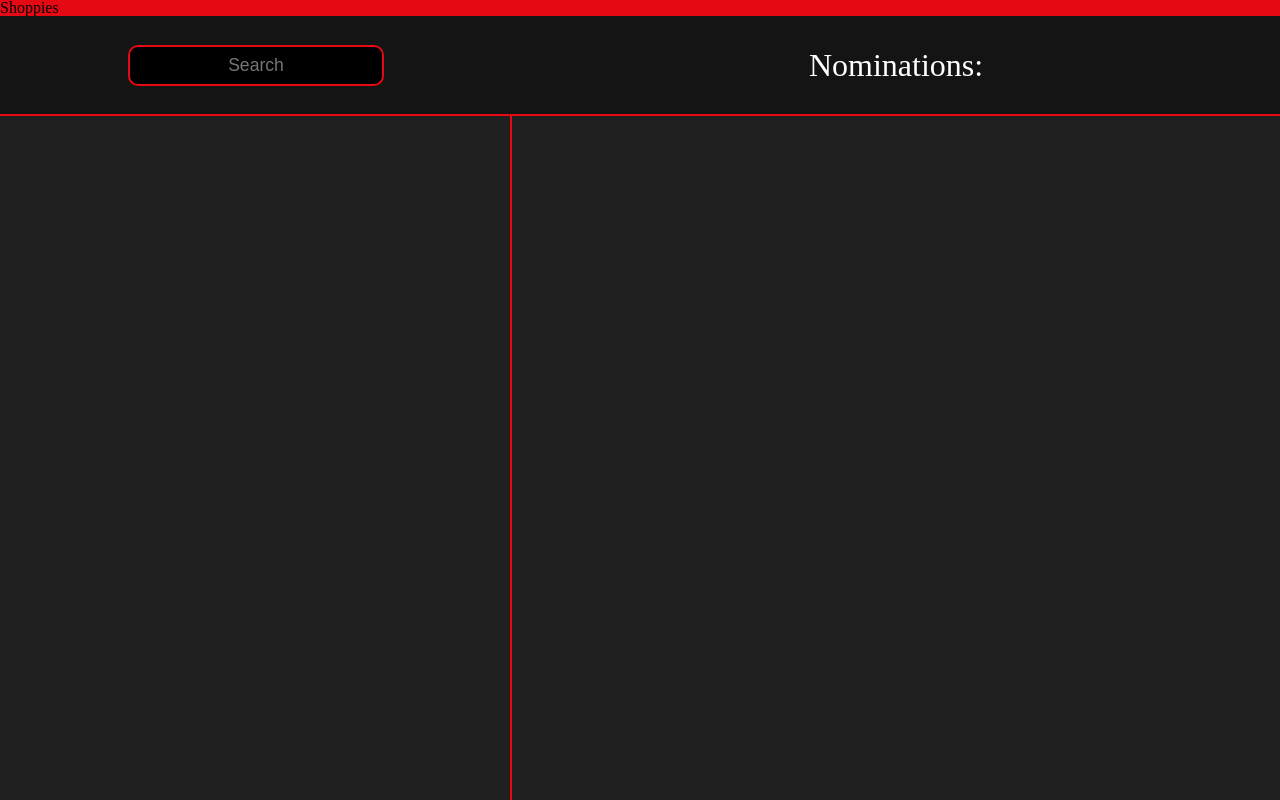
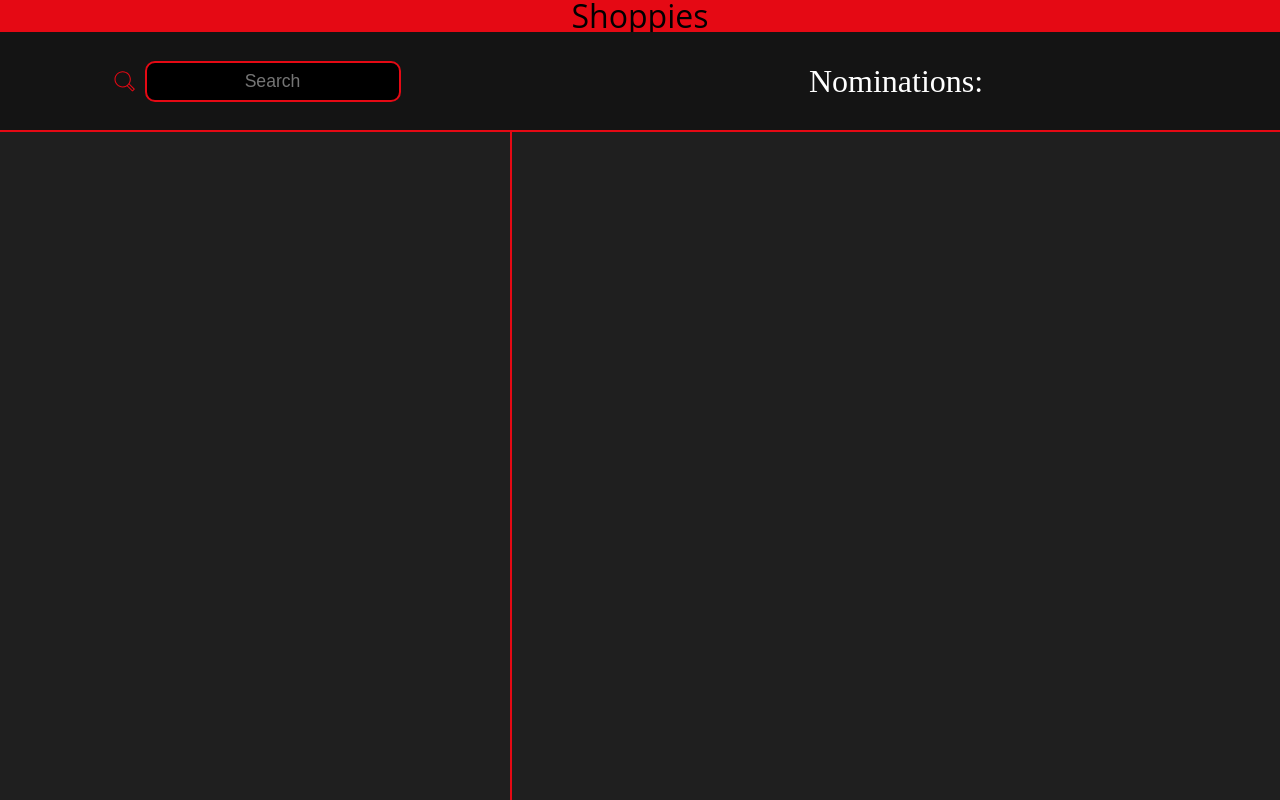
Before and after one commit to KevinLam2980/Shoppies, a React (Create React App) app: page / in a window 1280 px wide. Built offline with nearby package versions, Linux system fonts and the light colour scheme.

Commit message:
update navbar size to save space for dashboard

```diff
--- a/src/App.css
+++ b/src/App.css
@@ -47,3 +47,5 @@ table {
 button:active, button:focus, a:active, a:focus {
 	outline: none;
 }
+
+@import url("https://fonts.googleapis.com/css?family=Bungee+Inline");
--- a/src/App.js
+++ b/src/App.js
@@ -1,7 +1,5 @@
-import React, {useState} from 'react'
+import React from 'react'
 import Dashboard from './components/Dashboard'
-import {Route} from 'react-router-dom'
-import axios from 'axios'
 import './App.css';
 
 function App() {
--- a/src/components/Movie.js
+++ b/src/components/Movie.js
@@ -12,6 +12,9 @@ const StyledMovie = styled.div`
     color: white;
     text-align: center;
     background-color: rgba(20,20,20);
+    border-bottom: 1px solid black;
+    transition: 0.7s;
+    cursor: pointer;
     img {
         width: 120px;
         height: 150px;
@@ -26,23 +29,30 @@ const StyledMovie = styled.div`
         display: flex;
         justify-content: center;
         align-items: center;
-        width: 85%;
+        width: 100%;
         padding: 1rem;
     }
-    button {
+    button.addBTN {
         height: 150px;
-        width: 15%;
         background-color: #E50914;
         border: none;
         outline: none;
+        transition: 0.6s ease-out;
+        display: hidden;
+        overflow: hidden;
+        width: 0;
+        padding: 0;
     }
-    border-bottom: 1px solid black;
-    transition: 0.75s;
     &:hover {
-        cursor: pointer;
         box-shadow: 0 0 7px 2px #E50914;
         z-index: 2;
     }
+    &:hover button {
+            display: inline-block;
+            width: 15%;
+            border: none;
+            overflow: hidden;
+        }
 `
 
 const StyledNominatedMovie = styled.div`
@@ -130,7 +140,7 @@ const Movie = (props) => {
                     <div className='movieName'>
                         <h2>{`${movie.Title} (${movie.Year})`}</h2>
                     </div>
-                    <button>Add</button>
+                    <button className='addBTN'>Add</button>
                 </div>
             </StyledMovie>
     )
--- a/src/components/MovieInfo.js
+++ b/src/components/MovieInfo.js
@@ -4,7 +4,7 @@ import {removeNominatedMovie} from '../state/actions'
 import styled from 'styled-components'
 
 const StyledMovieInfo = styled.div`
-height: 60%;
+height: 65%;
 padding: 0 2rem;
 color: white;
 display: flex;
@@ -18,7 +18,7 @@ overflow-y: hidden;
     flex-direction: column;
     overflow-y: scroll;
     margin-bottom: 1rem;
-    height: calc(100% - 175px);
+    height: calc(100% - 125px);
     .movieDescription {
         width: 100%;
         margin-bottom: 1.5rem;
@@ -50,6 +50,7 @@ overflow-y: hidden;
     }
 }
 button.removeBTN {
+    transition: 0.7s;
     font-size: 1rem;
     border: 2px solid #E50914;
     border-radius: 10px;
@@ -60,8 +61,15 @@ button.removeBTN {
     &:active, &:focus {
         outline: 0;
     }
+    &:hover {
+        background-color: #E50914;
+        border: none;
+        color: black;
+        box-shadow: 0 0 7px 2px black;
+    }
 }
 .imdbBTN {
+    transition: 0.7s;
     font-size: 1rem;
     border: 2px solid #E50914;
     border-radius: 10px;
@@ -71,6 +79,12 @@ button.removeBTN {
     text-decoration: none;
     &:active, &:focus {
         outline: 0;
+    }
+    &:hover {
+        background-color: #E50914;
+        border: none;
+        color: black;
+        box-shadow: 0 0 7px 2px black;
     }
 }
 
@@ -95,15 +109,15 @@ const MovieInfo = (props) => {
                     <div className='movieDetailsLeft'>
                         <p>Genre: {movieInfo.Genre}</p>
                         <p>Director: {movieInfo.Director}</p>
+                        <p>Released: {movieInfo.Released}</p>
                         <p>Writer(s): {movieInfo.Writer}</p>
-                        <p>Actor(s): {movieInfo.Actors}</p>
                     </div>
                     <div className='movieDetailsMiddle'>
+                        <p>Actor(s): {movieInfo.Actors}</p>
                         <p>Production: {movieInfo.Production}</p>
                         <p>Award(s): {movieInfo.Awards}</p>
                         <p>Country: {movieInfo.Country}</p>
                         <p>Language: {movieInfo.Language}</p>
-                        <p>Released: {movieInfo.Released}</p>
 
                     </div>
 
--- a/src/components/Nav.js
+++ b/src/components/Nav.js
@@ -5,14 +5,29 @@ import {Container} from '../styles/CommonComponents'
 const StyledNav = styled.div`
     background-color: #E50914;
     width: 100%;
-    height: 100px;
+    height: 50px;
+    display: flex;
+    justify-content: center;
+    align-items: center;
+    #navContainer {
+        height: 100%;
+        width: 100%;
+        display: flex;
+        justify-content: center;
+        align-items: center;
+        h2 {
+            font-size: 2rem;
+            color: Black;
+            font-family: 'Bungee Inline', 'Open Sans', 'Helvetica Neue', sans-serif;
+        }
+    }
 `
 
 const Nav = () => {
 
     return (
         <StyledNav id="nav">
-            <Container>
+            <Container id='navContainer'>
                 <h2>Shoppies</h2>
             </Container>
         </StyledNav>
--- a/src/components/Nominations.js
+++ b/src/components/Nominations.js
@@ -5,7 +5,7 @@ import styled from 'styled-components'
 
 const StyledNominations = styled.div`
     width: 100%;
-    height: 40%;
+    height: 35%;
     display: flex;
     justify-content: center;
     align-items: center;
@@ -18,18 +18,28 @@ const StyledNominations = styled.div`
         z-index: -2;
         --webkit-transform: rotateY(45deg);
         box-shadow: -15px 10px 10px black;
+        &:hover {
+            box-shadow: -15px 10px 10px #E50914;
+        }
     }
     .active{
         transform: rotateY(0) scale(1.1);
         --webkit-transform: rotateY(0) scale(1.1);
         z-index: 2;
-        box-shadow: 0 10px 10px black;
+        box-shadow: 0 10px 10px #E50914;
+        &:hover {
+            box-shadow: 0 10px 10px #E50914;
+        }
     }
     .active ~ .nominatedMovie{
         transform: rotateY(-45deg);
         --webkit-transform: rotateY(-45deg);
-        z-index: 1;
+        z-index: -1;
         box-shadow: 15px 10px 10px black;
+        &:hover {
+            box-shadow: 15px 10px 10px #E50914;
+        }
+    }
     }
 `
 
--- a/src/components/SearchBar.js
+++ b/src/components/SearchBar.js
@@ -23,6 +23,11 @@ const StyledSearchBar = styled.div`
             outline: none;
         }
     }
+    .svg-icon {
+        width: 25px;
+        fill: #E50914;
+        margin-right: 0.5rem;
+    }
 `
 
 
@@ -43,6 +48,9 @@ const SearchBar = (props) => {
 
     return (
         <StyledSearchBar>
+              <svg className="svg-icon" viewBox="0 0 20 20">
+                    <path d="M18.125,15.804l-4.038-4.037c0.675-1.079,1.012-2.308,1.01-3.534C15.089,4.62,12.199,1.75,8.584,1.75C4.815,1.75,1.982,4.726,2,8.286c0.021,3.577,2.908,6.549,6.578,6.549c1.241,0,2.417-0.347,3.44-0.985l4.032,4.026c0.167,0.166,0.43,0.166,0.596,0l1.479-1.478C18.292,16.234,18.292,15.968,18.125,15.804 M8.578,13.99c-3.198,0-5.716-2.593-5.733-5.71c-0.017-3.084,2.438-5.686,5.74-5.686c3.197,0,5.625,2.493,5.64,5.624C14.242,11.548,11.621,13.99,8.578,13.99 M16.349,16.981l-3.637-3.635c0.131-0.11,0.721-0.695,0.876-0.884l3.642,3.639L16.349,16.981z"></path>
+        </svg>
             <input
                 type='text'
                 name='searchMovie'
--- a/src/components/SearchResults.js
+++ b/src/components/SearchResults.js
@@ -8,7 +8,7 @@ const StyledSearchResults = styled.div`
     flex-direction: column;
     overflow-y: scroll;
     height: calc(100vh - 100px);
-    padding-bottom: 101px;
+    padding-bottom: 51px;
     border-right: 2px solid #E50914;
 `
 
```
Also changed, not shown: 1 other file (tests, documents, lock files or other folders).
